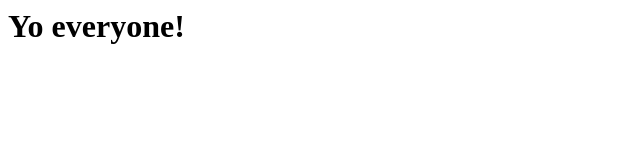
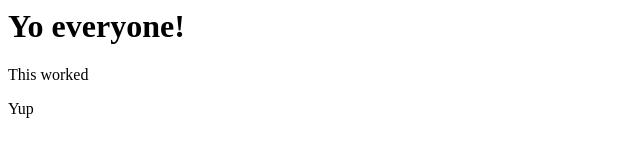
Before and after one commit to jaredcouncil/yo-everyone, a plain HTML site: page index.html in a window 1280 px wide. Shown: the whole page, without its empty margins (0-640 px from the left). Drawn offline with Linux system fonts and the light colour scheme.

Commit message:
Update index.html
added new line

```diff
--- a/index.html
+++ b/index.html
@@ -1 +1,5 @@
 <h1>Yo everyone!</h1>
+
+<p>This worked</p>
+
+<p>Yup</p>
```
